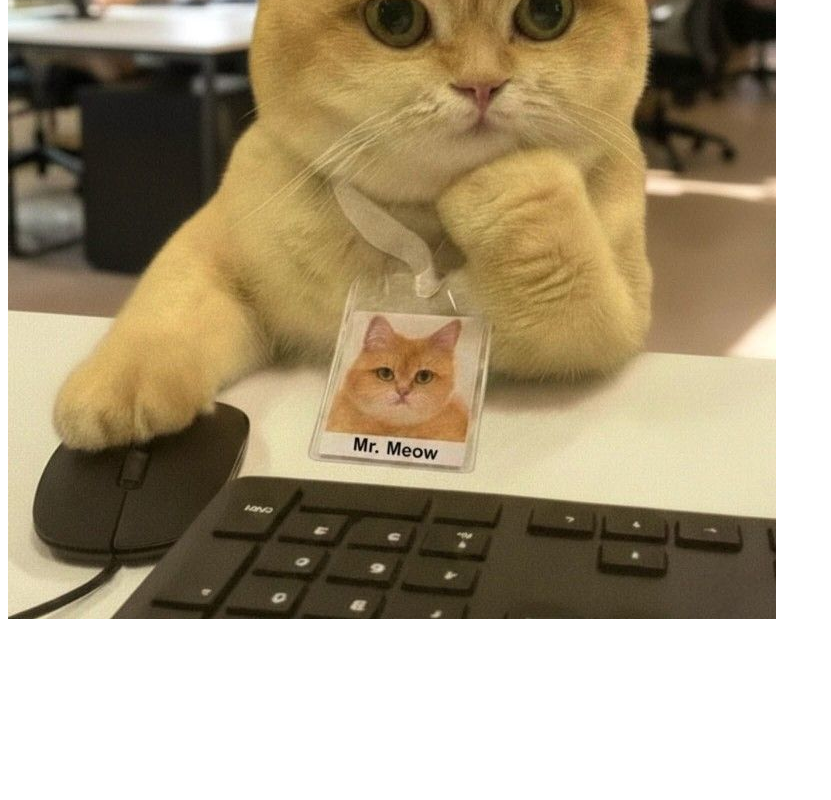
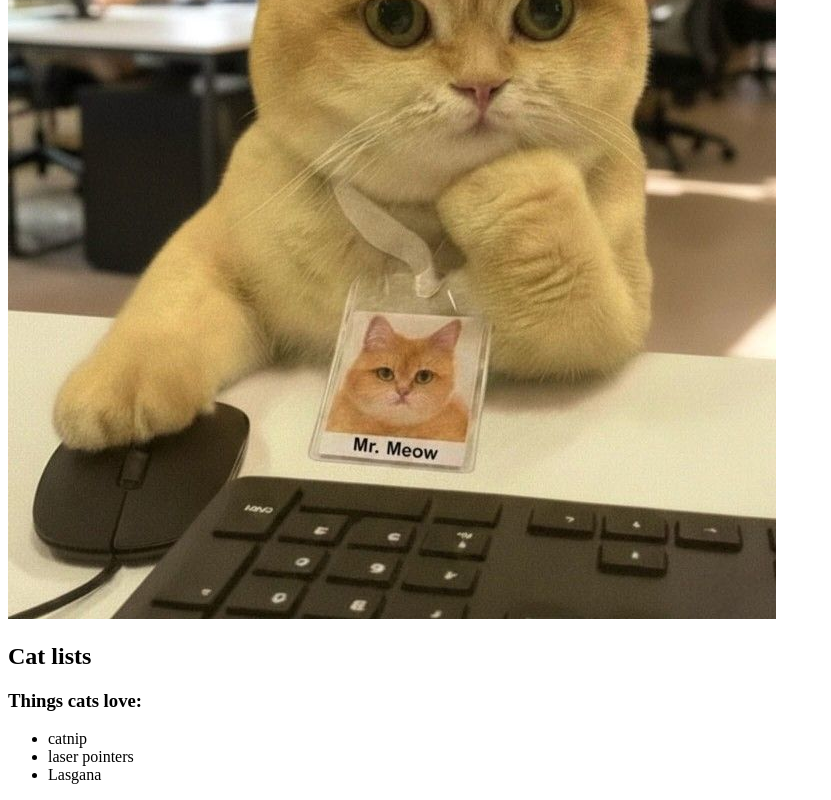
Before and after one commit to codemuhammadnouman/Cat-Photo-App, a plain HTML site: page index.html in a window 1280 px wide. Shown: the part 502-1302 px from the top of the page, without its empty margins (0-831 px from the left). Before the commit the page ends 1133 px from the top, so only its background shows below. Drawn offline with Linux system fonts and the light colour scheme.

Commit message:
Update html and add list & section

```diff
--- a/index.html
+++ b/index.html
@@ -13,6 +13,15 @@
         <p>Everyone Loves <a href="src/mr.meow.jpg">Cute Cats </a> Online!</p>
         <a href="src/mr.meow.jpg" target="_blank"><img src="src/mr.meow.jpg" alt="mr meow pic"></a>
     </section>
+    <section>
+        <h2>Cat lists</h2>
+        <h3>Things cats love:</h3>
+        <ul>
+            <li>catnip</li>
+            <li>laser pointers</li>
+            <li>Lasgana</li>
+        </ul>
+    </section>
    </main>
 </body>
 </html>
```
